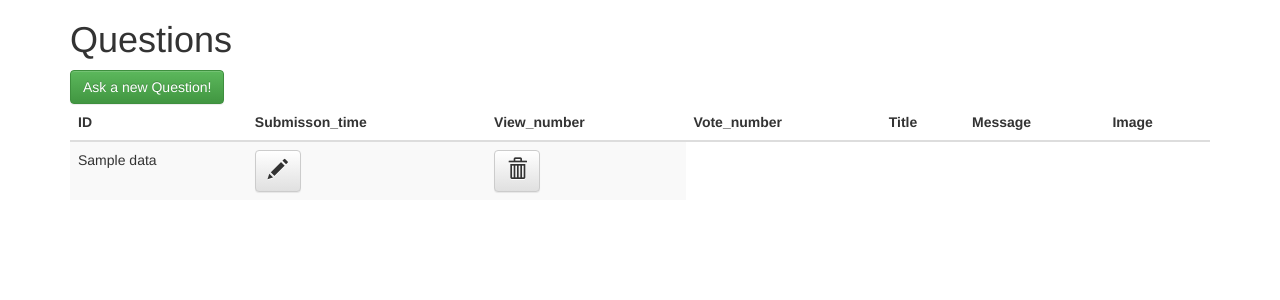
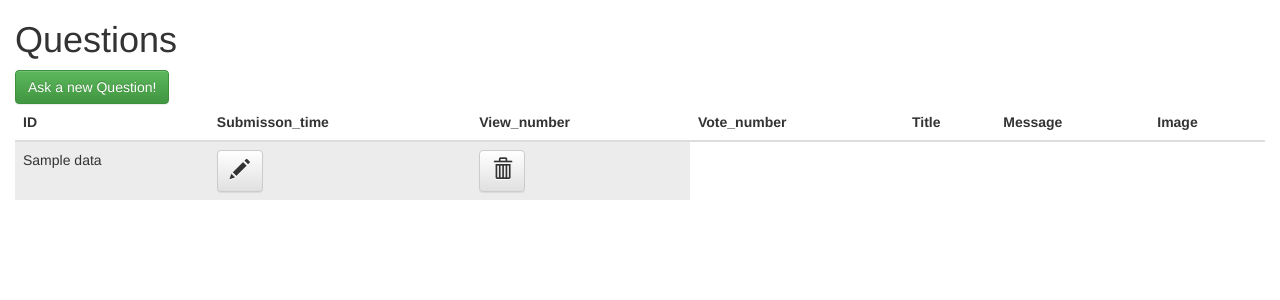
Before and after one commit to kotoszo/tapeta_askmate, a Flask app: template templates/index.html in a window 1280 px wide. Shown: the top 300 px of the page. Run offline with Flask 2, Linux system fonts and the light colour scheme; the template is opened without the code that fills it: most values are stand-ins (such as "Sample title", 1, 10 or a date in 2020); some libraries are stand-ins or nearby versions.

Commit message:
index.html table and buttons ready

```diff
--- a/static/css/style.css
+++ b/static/css/style.css
@@ -15,6 +15,17 @@
 /*-----------------------------------*\
 	1 - TABLE
 \*-----------------------------------*/
+#questions-table {
+    word-wrap: break-word;
+}
+
+#questions-table td {
+    max-width: 300px;
+}
+
+.table-striped > tbody > tr:nth-of-type(odd) {
+    background-color: #ececec;
+}
 
 
 
--- a/templates/index.html
+++ b/templates/index.html
@@ -15,7 +15,7 @@
 </head>
 
 <body>
-    <div class="container">
+    <div class="container-fluid">
         <div class="row">
             <div class="col-md-12">
                 <h1>Questions</h1>
@@ -23,7 +23,7 @@
                     <a href="/new-question" id="create-question-button" class="btn btn-success">Ask a new Question!</a>
                 </form>
                 <div class="table-responsive">
-                    <table id="mytable" class="table table-bordred table-striped">
+                    <table id="questions-table" class="table table-bordred table-striped table-responsive">
                         <thead>
                             <th>ID</th>
                             <th>Submisson_time</th>
@@ -40,15 +40,15 @@
                                 <td>{{ data }}</td>
                                 {% endfor %}
                                 <td>
-                                    <form action="questions/{{ row[0] }}" method="POST">
-                                        <button id="edit_button" name="edit_button" type="submit" class="btn btn-default" aria-label="Left Align" value="{{ row[0] }}">
+                                    <form action="questions/{{ question[0] }}" method="POST">
+                                        <button id="edit_button" name="edit_button" type="submit" class="btn btn-default" aria-label="Left Align" value="{{ question[0] }}">
                                         <span class="glyphicon glyphicon-pencil" aria-hidden="true"></span>
                                         </button>
                                     </form>
                                 </td>
                                 <td>
                                     <form action="/delete_story" method="POST">
-                                        <button id="delete_button" name="delete_button" type="submit" class="btn btn-default" aria-label="Left Align" value="{{ row[0] }}">
+                                        <button id="delete_button" name="delete_button" type="submit" class="btn btn-default" aria-label="Left Align" value="{{ question[0] }}">
                                         <span class="glyphicon glyphicon-trash" aria-hidden="true"></span>
                                         </button>
                                     </form>
```
